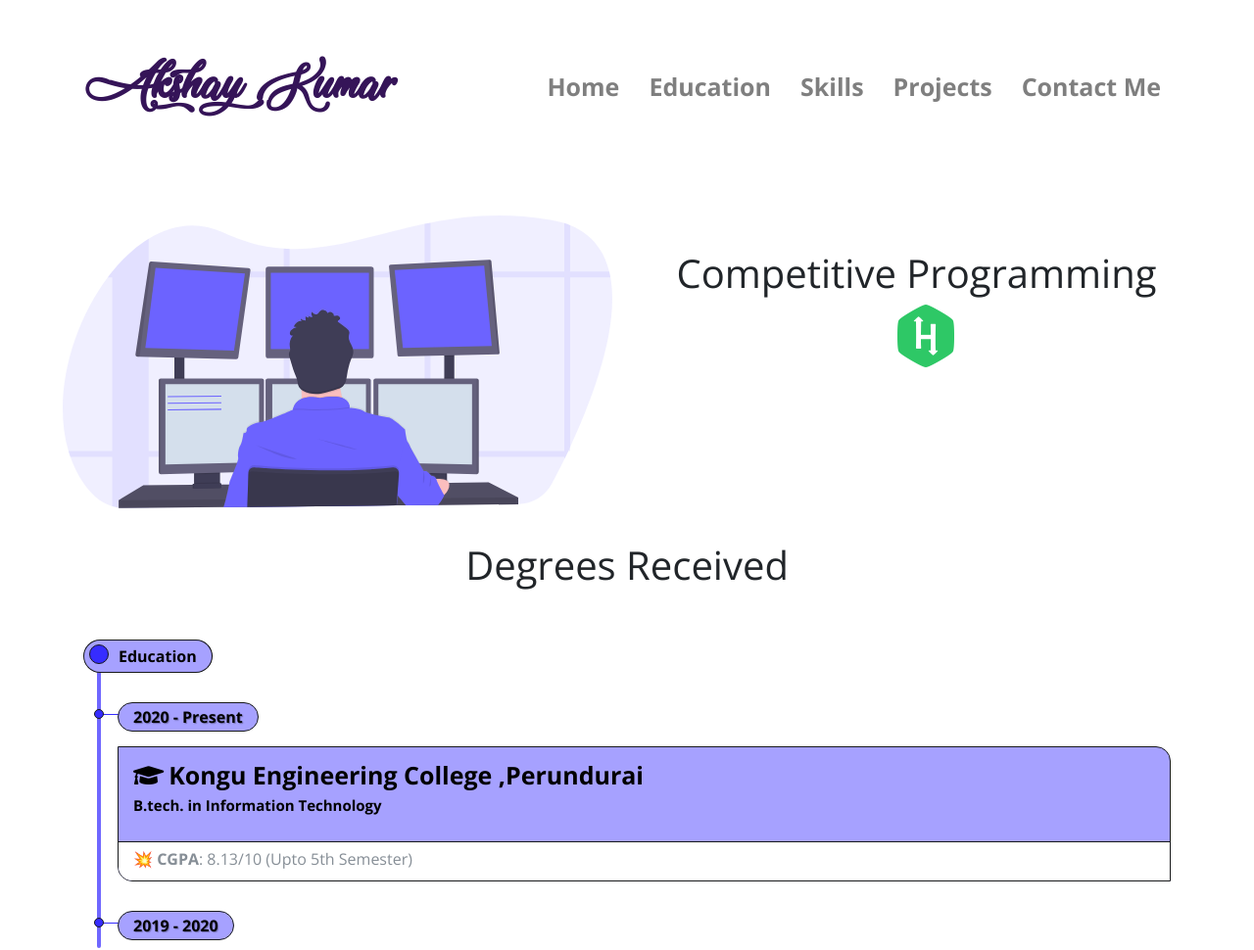
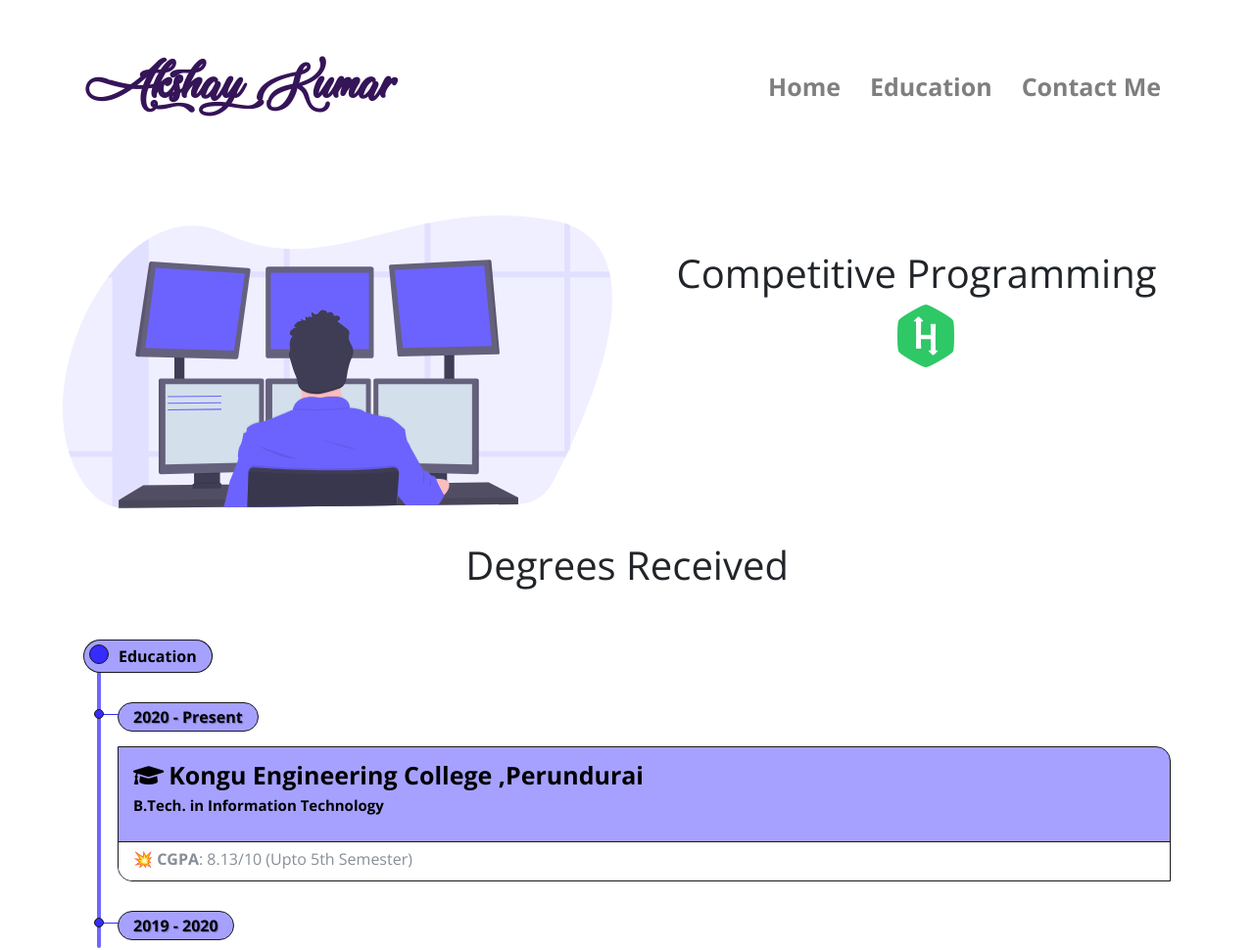
Before and after one commit to akshayak5253/myownportfolio, a plain HTML site: page Education.html in a window 1280 px wide. Shown: the top 970 px of the page at 98% size. Drawn offline with nearby package versions, Linux system fonts and the light colour scheme; some icons are missing; a web font is replaced by a local one.

Commit message:
Update Education.html

```diff
--- a/Education.html
+++ b/Education.html
@@ -44,12 +44,7 @@
                     <li class="nav-item">
                         <a class="nav-link headerachor" href="Education.html">Education</a>
                     </li>
-                    <li class="nav-item">
-                        <a class="nav-link headerachor" href="skill.html">Skills</a>
-                    </li>
-                    <li class="nav-item">
-                        <a class="nav-link headerachor" href="Project.html">Projects</a>
-                    </li>
+
                     <li class="nav-item">
                         <a class="nav-link headerachor" href="contact.html">Contact Me</a>
                     </li>
@@ -90,7 +85,7 @@
                             <div class="timeline-box">
                                 <div class="box-title">
                                     <i class="fas fa-graduation-cap" aria-hidden="true"></i>Kongu Engineering College ,Perundurai
-                                    <p class="degree">B.tech. in Information Technology
+                                    <p class="degree">B.Tech. in Information Technology
                                     </p>
                                 </div>
                                 <div class="box-content">
```
